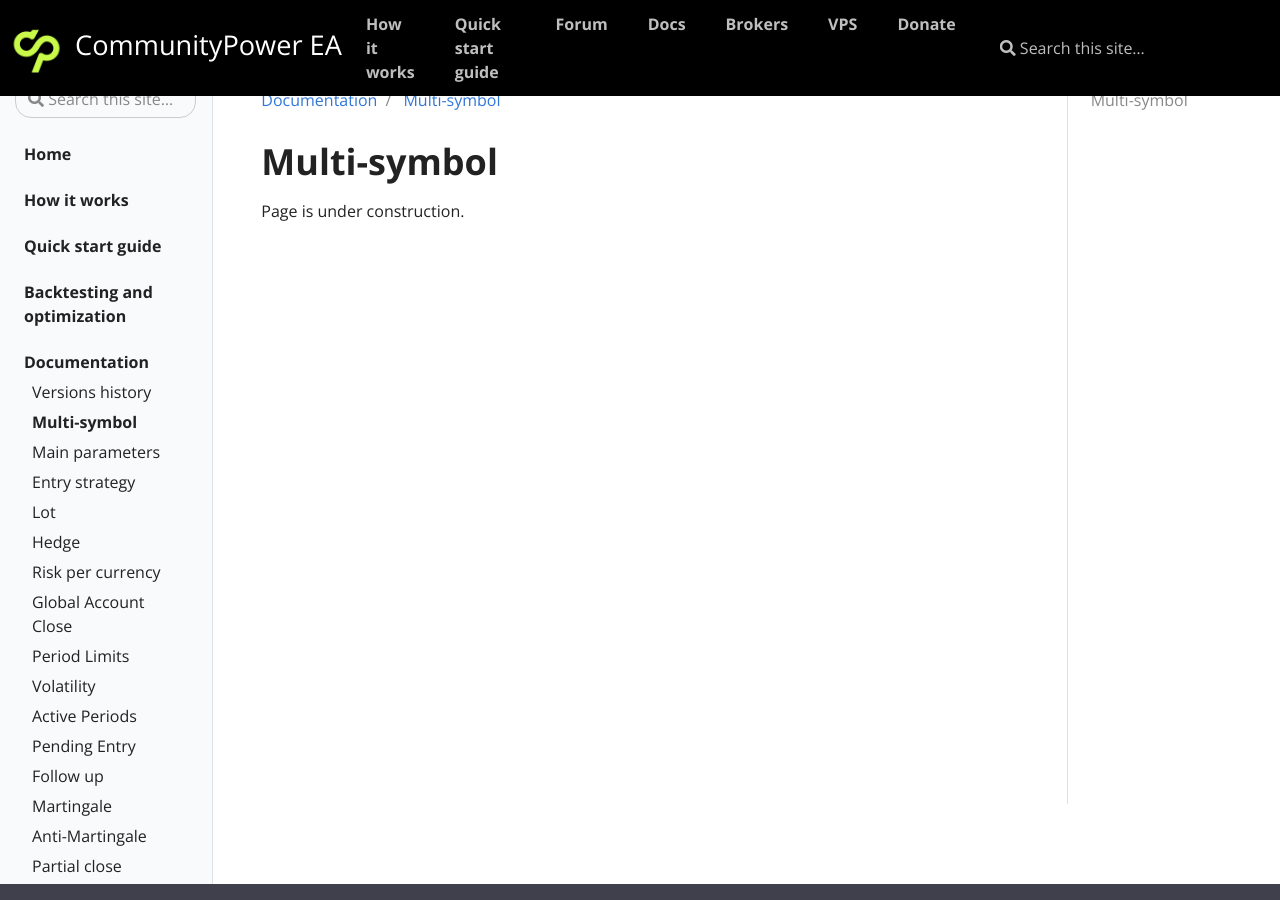
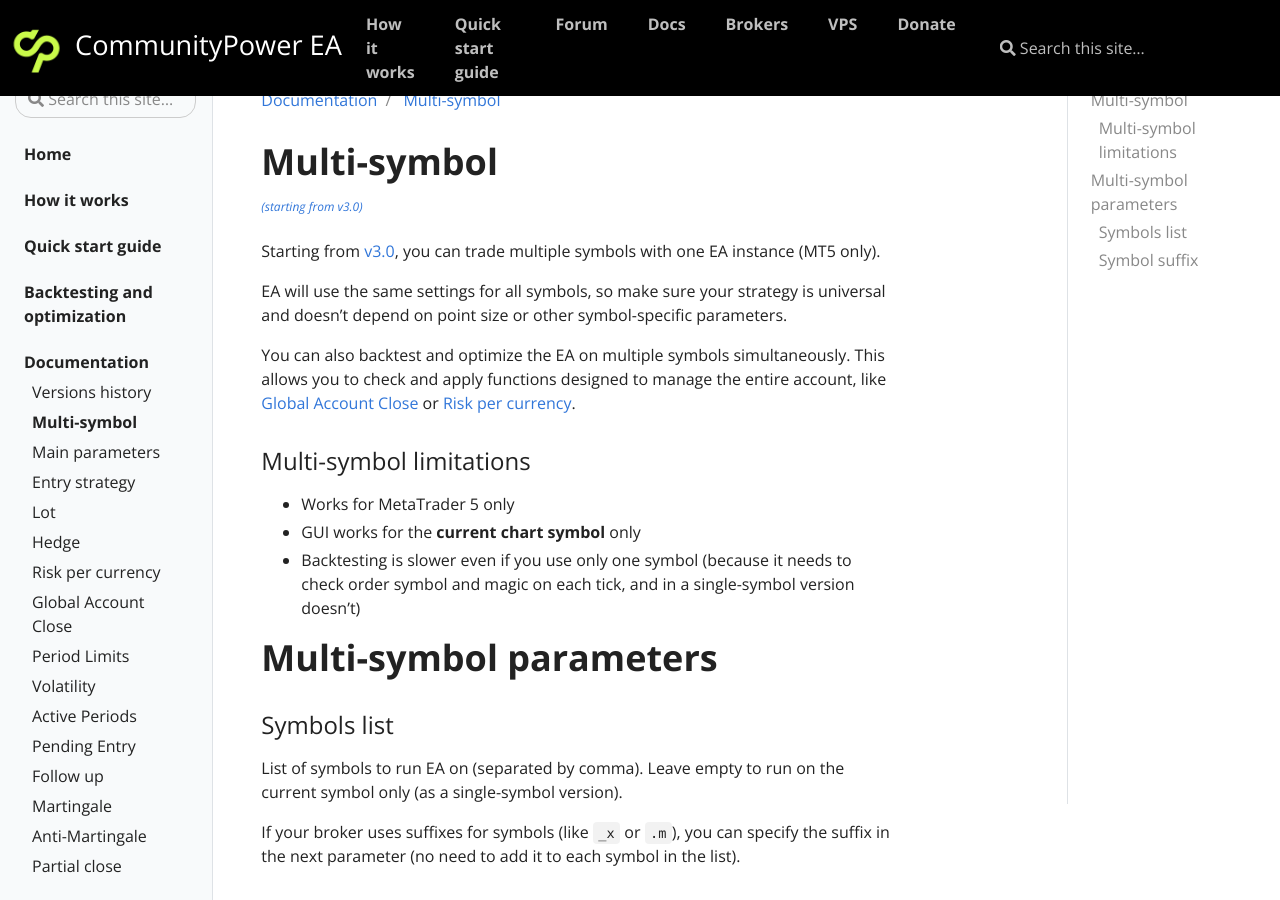
Before and after one commit to komposter/CommunityPowerEA.com, a Jekyll site: the page built from _docs/multi-symbol.md, in a window 1280 px wide and 900 px high. Built offline with Jekyll 4.4.1, drawn with Linux system fonts in a browser that asks for light colours; some of the changed text lies outside the part shown.

Commit message:
Content change

```diff
--- a/_docs/multi-symbol.md
+++ b/_docs/multi-symbol.md
@@ -7,4 +7,35 @@
 
 # Multi-symbol
 
-Page is under construction.
+<sup>[*(starting from v3.0)*](/docs/versions-history#20241024-30)</sup>
+
+Starting from [v3.0]((/docs/versions-history#20241024-30)), you can trade multiple symbols with one EA instance (MT5 only).
+
+EA will use the same settings for all symbols, so make sure your strategy is universal and doesn't depend on point size or other symbol-specific parameters.
+
+You can also backtest and optimize the EA on multiple symbols simultaneously. This allows you to check and apply functions designed to manage the entire account, like [Global Account Close](/docs/global-account-properties) or [Risk per currency](/docs/risk-per-currency).
+
+### Multi-symbol limitations
+
+ * Works for MetaTrader 5 only
+ * GUI works for the **current chart symbol** only
+ * Backtesting is slower even if you use only one symbol (because it needs to check order symbol and magic on each tick, and in a single-symbol version doesn't)
+
+
+# Multi-symbol parameters
+
+### Symbols list
+
+List of symbols to run EA on (separated by comma). Leave empty to run on the current symbol only (as a single-symbol version).
+
+If your broker uses suffixes for symbols (like `_x` or `.m`), you can specify the suffix in the next parameter (no need to add it to each symbol in the list).
+
+<br />
+
+### Symbol suffix
+
+Suffix for symbols in the list.
+
+> For example, if you set Symbol list to `EURUSD,GBPUSD` and Symbol suffix to `_x`, EA will trade on `EURUSD_x` and `GBPUSD_x`.
+
+<br />
```
Also changed, not shown: _docs/versions-history.md (+9 -0 lines).
